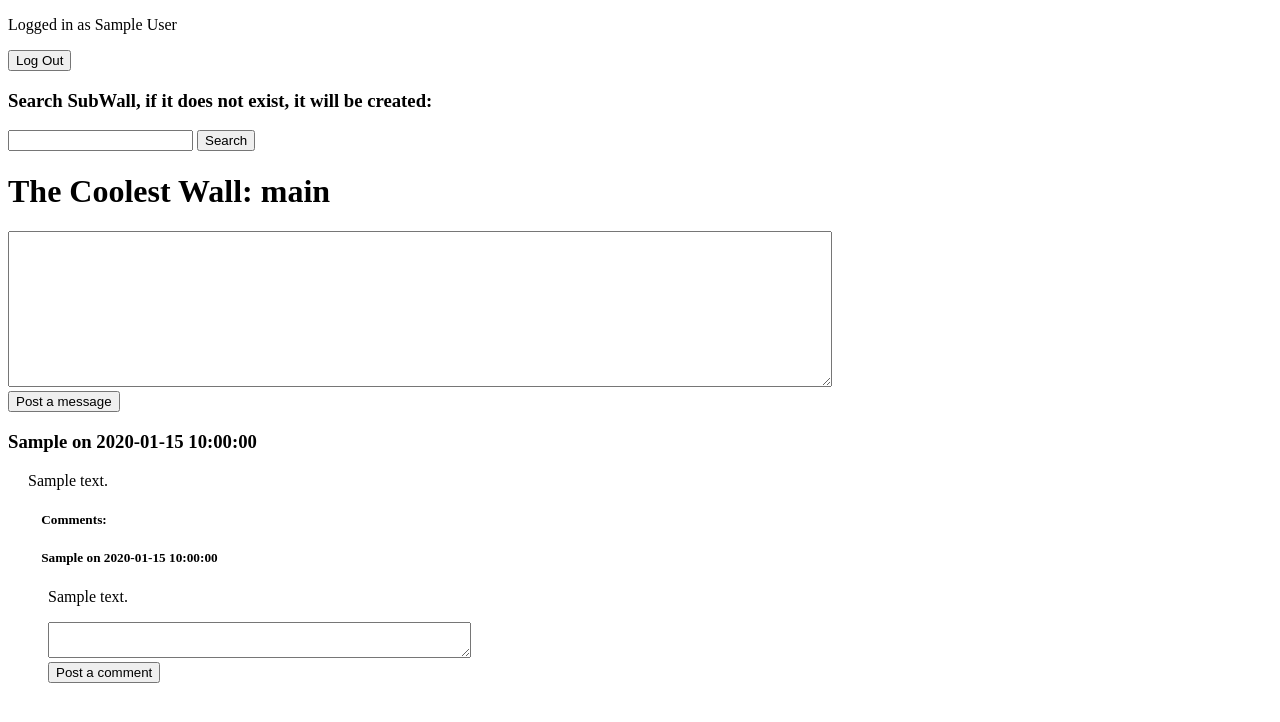
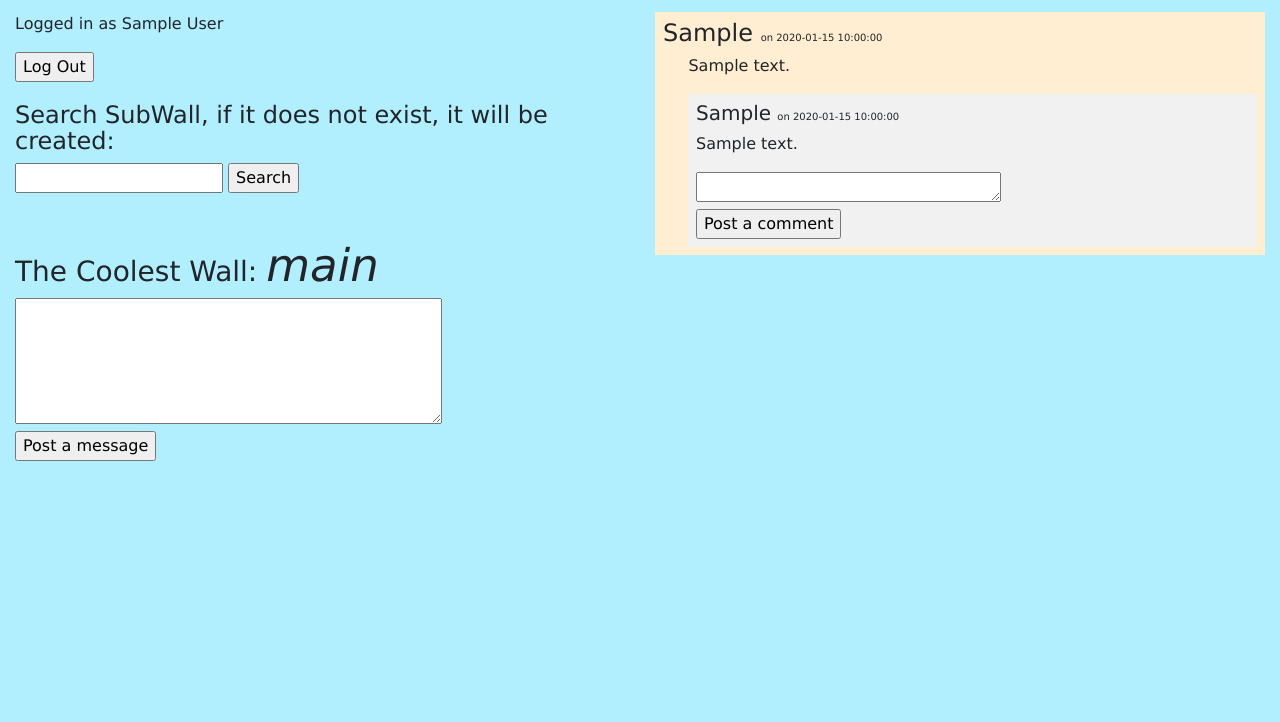
Before and after one commit to chenjimmym/Flask-theWALL, a Flask app: template templates/wall.html in a window 1280 px wide. Shown: the top 722 px of the page. Run offline with Flask 2, Linux system fonts and the light colour scheme; the visitor is signed in with stand-in values (Sample User, id 1); the template is opened without the code that fills it: most values are stand-ins (such as "Sample title", 1, 10 or a date in 2020); some libraries are stand-ins or nearby versions.

Commit message:
added some styles

```diff
--- a/server.py
+++ b/server.py
@@ -89,7 +89,7 @@ def userlogout():
 def wall():
     print '@',session['subWallID']
     getPostData = {'wallID':session['subWallID']}
-    getPostsQuery = "SELECT first_name, message, users.id, messages.id AS msgID, messages.created_at FROM users JOIN messages on user_id = users.id WHERE subwall_id = :wallID;"
+    getPostsQuery = "SELECT first_name, message, users.id, messages.id AS msgID, messages.created_at FROM users JOIN messages on user_id = users.id WHERE subwall_id = :wallID ORDER BY messages.created_at;"
     allPosts = mysql.query_db(getPostsQuery, getPostData)
     # getCommentsQuery = "SELECT * FROM comments"
     getCommentsQuery = "SELECT message_id, user_id, comment, first_name, comments.created_at FROM users JOIN comments ON user_id = users.id ORDER BY comments.created_at;"
--- /dev/null
+++ b/static/wall.css
@@ -0,0 +1,33 @@
+body{
+    font-family: 'Lucida Sans', 'Lucida Sans Regular', 'Lucida Grande', 'Lucida Sans Unicode', Geneva, Verdana, sans-serif;
+    background-color: rgba(142, 232, 255, 0.692);
+}
+#loginStatus{
+    padding-top: 12px;
+}
+#wallSearch{
+    padding-top: 20px;
+}
+#wallName{
+    font-size: 45px;
+    font-style: italic;
+}
+#left{
+    ;
+}
+#right{
+    ;
+}
+#postBlock{
+    background-color: rgb(255, 238, 209);
+    margin-top: 12px;
+    padding: 8px;
+}
+#timeInfo1, #timeInfo2{
+    font-size: 10px;
+}
+#commentBox{
+    background-color: rgb(241, 241, 241);
+    margin-left: 25px;
+    padding: 8px;
+}
--- a/templates/wall.html
+++ b/templates/wall.html
@@ -3,42 +3,58 @@
     <head>
         <title>The Wall</title>
         <meta charset="UTF-8">
+        <meta name="viewport" content="width=device-width, initial-scale=1, shrink-to-fit=no">
+        <link rel="stylesheet" href="https://maxcdn.bootstrapcdn.com/bootstrap/4.0.0-beta/css/bootstrap.min.css" integrity="sha384-/Y6pD6FV/Vv2HJnA6t+vslU6fwYXjCFtcEpHbNJ0lyAFsXTsjBbfaDjzALeQsN6M"
+          crossorigin="anonymous">
+        <link rel="stylesheet" type="text/css" href="{{ url_for('static', filename='wall.css') }}">
     </head>
     <body>
+        <div class="container-fluid">
+            <div class="row">
+                <div class="col-sm-6" id="left">
                     {% if session['loginID'] != False %}
+                    <div id="loginStatus">
                     <p>Logged in as {{ session['loginName'] }}</p>
                     <form action="/logout" method="post">
                         <input type="submit" value="Log Out">
                     </form>
-        <h3>Search SubWall, if it does not exist, it will be created:</h3>
+                    </div>
+                    <div id="wallSearch">
+                    <h4>Search SubWall, if it does not exist, it will be created:</h4>
                     <form action="/searchSubWall" method="post">
                         <input type="text" name="subWall">
                         <input type="submit" value="Search">
-        </form>
-        <h1>The Coolest Wall: {{ session['subWallName'] }}</h1>
+                    </form><br><br>
+                    <h3>The Coolest Wall: <span id="wallName">{{ session['subWallName'] }}</span></h3>
                     <form action="/wallpost" method="post">
-            <textarea name="postMessage" rows="10" cols="100"></textarea><br>
+                        <textarea name="postMessage" rows="5" cols="50"></textarea><br>
                         <input type="submit" value="Post a message">
                     </form>
-
+                    </div>
+                </div>
+                <div class="col-sm-6" id="right">
                     {% for post in allPosts: %}
-        <h3>{{ post['first_name'] }} on {{ post['created_at'] }}</h3>
+                        <div id="postBlock">
+                            <h4>{{ post['first_name'] }} <span id="timeInfo1">on {{ post['created_at'] }}</span></h4>
                             <p>&nbsp;&nbsp;&nbsp;&nbsp;&nbsp;{{ post['message'] }}</p>
-        <h5>&nbsp;&nbsp;&nbsp;&nbsp;&nbsp;&nbsp;&nbsp;&nbsp;&nbsp;&nbsp;Comments: </h5>
+                            <div id="commentBox">
                                 {% for comment in allComments: %}
                                 {% if comment['message_id'] == post['msgID'] %}
-        <h5>&nbsp;&nbsp;&nbsp;&nbsp;&nbsp;&nbsp;&nbsp;&nbsp;&nbsp;&nbsp;{{ comment['first_name'] }} on {{ comment['created_at'] }}</h5>
-        <p>&nbsp;&nbsp;&nbsp;&nbsp;&nbsp;&nbsp;&nbsp;&nbsp;&nbsp;&nbsp;{{ comment['comment'] }}</p>
+                                <h5>{{ comment['first_name'] }} <span id="timeInfo2">on {{ comment['created_at'] }}</span></h5>
+                                <p>{{ comment['comment'] }}</p>
                                 {% endif %}
                                 {% endfor %}
                                 <form action="/postcomment" method="post">
-            &nbsp;&nbsp;&nbsp;&nbsp;&nbsp;&nbsp;&nbsp;&nbsp;&nbsp;&nbsp;<textarea name="commentMessage" rows="2" cols="50"></textarea><br>
+                                    <textarea name="commentMessage" rows="1" cols="35"></textarea><br>
                                     <input type="hidden" name="msgID" value="{{ post['msgID'] }}">
-            &nbsp;&nbsp;&nbsp;&nbsp;&nbsp;&nbsp;&nbsp;&nbsp;&nbsp;&nbsp;<input type="submit" value="Post a comment">
+                                    <input type="submit" value="Post a comment">
                                 </form>
+                            </div>
+                        </div>
                     {% endfor %}
-
-
+                </div>
+            </div>
+        </div>
         {% endif %}
     </body>
     </html>
```
Also changed, not shown: static/index.css (added, +13 -0 lines), templates/index.html (+34 -18 lines). Lines whose indentation alone changed are shown as unchanged.
